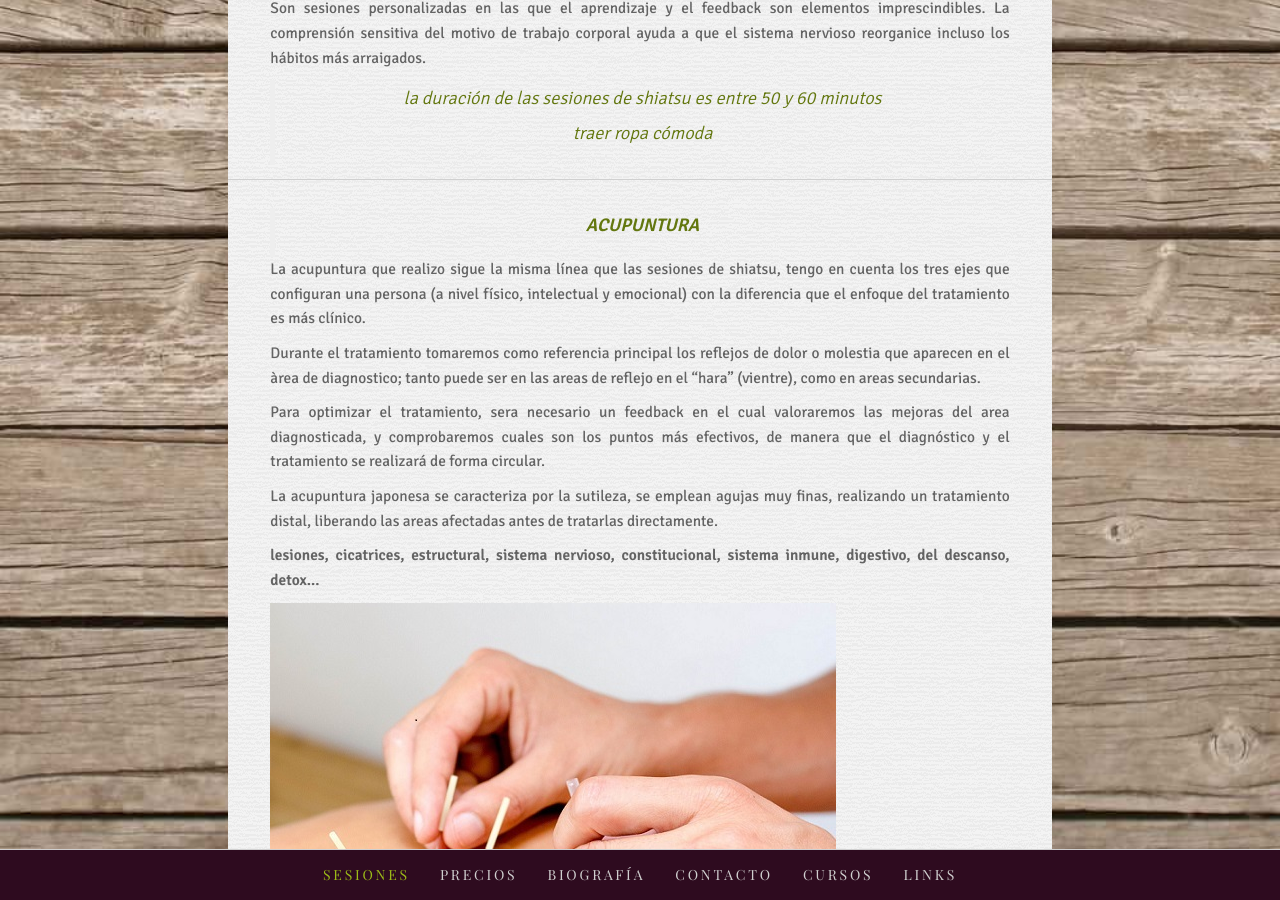
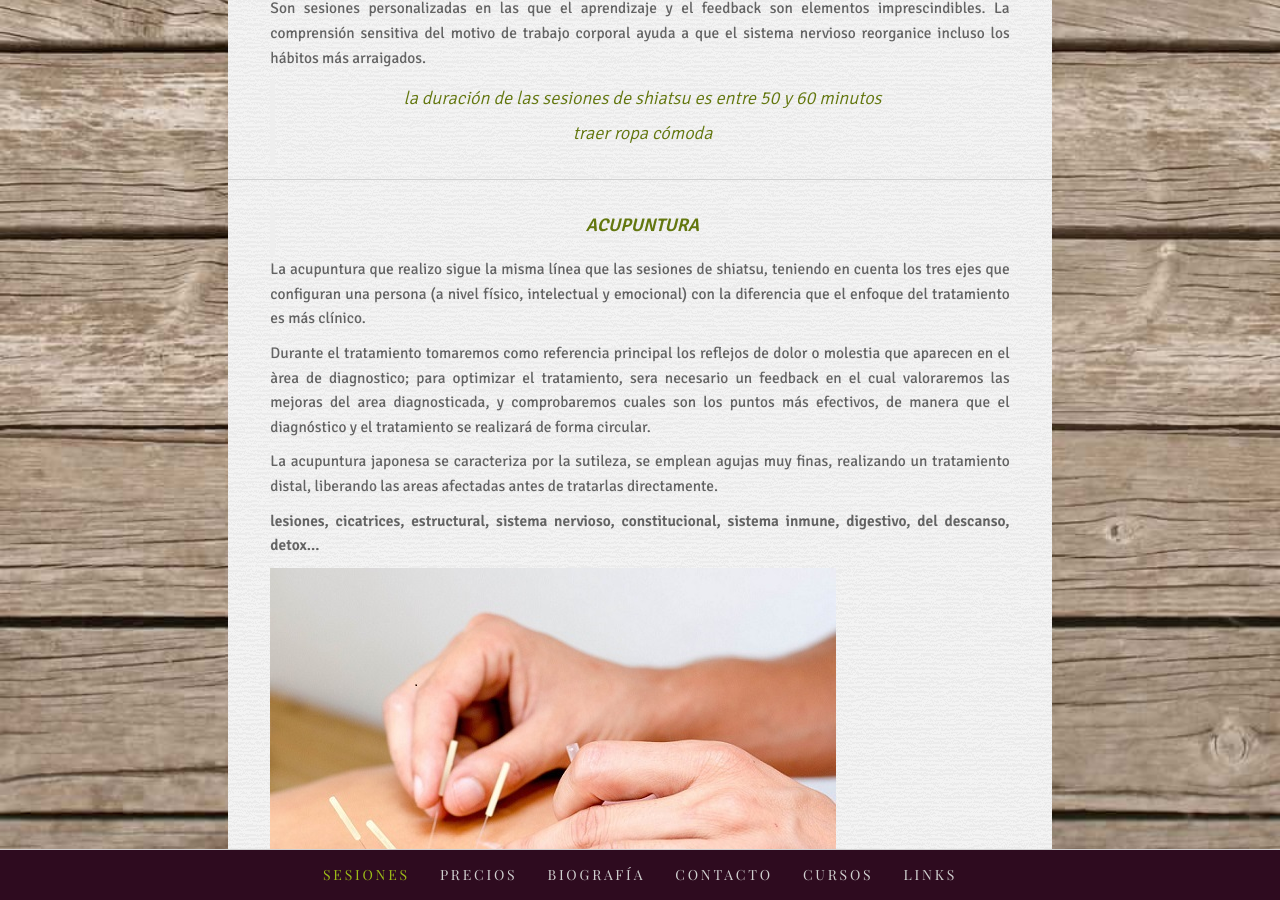
Before and after one commit to agustibr/shiatsu.nuriabelloc.com, a Jekyll site: the page built from es/1-sesiones.md, in a window 1280 px wide and 900 px high, scrolled down 997 px. Built offline with Jekyll 4.4.1, drawn with Linux system fonts in a browser that asks for light colours; some web fonts are replaced.

Commit message:
Updated 1-sesiones.md

```diff
--- a/es/1-sesiones.md
+++ b/es/1-sesiones.md
@@ -50,11 +50,9 @@
 
 > **ACUPUNTURA**
 
-La acupuntura que realizo sigue la misma línea que las sesiones de shiatsu, tengo en cuenta los tres ejes que configuran una persona (a nivel físico, intelectual y emocional) con la diferencia que el enfoque del tratamiento es más clínico.
+La acupuntura que realizo sigue la misma línea que las sesiones de shiatsu, teniendo en cuenta los tres ejes que configuran una persona (a nivel físico, intelectual y emocional) con la diferencia que el enfoque del tratamiento es más clínico.
 
-Durante el tratamiento tomaremos como referencia principal los reflejos de dolor o molestia que aparecen en el àrea de diagnostico; tanto puede ser en las areas de reflejo en el "hara" (vientre), como en areas secundarias.
-
-Para optimizar el tratamiento, sera necesario un feedback en el cual valoraremos las mejoras del area diagnosticada, y comprobaremos cuales son los puntos más efectivos, de manera que el diagnóstico y el tratamiento se realizará de forma circular.
+Durante el tratamiento tomaremos como referencia principal los reflejos de dolor o molestia que aparecen en el àrea de diagnostico; para optimizar el tratamiento, sera necesario un feedback en el cual valoraremos las mejoras del area diagnosticada, y comprobaremos cuales son los puntos más efectivos, de manera que el diagnóstico y el tratamiento se realizará de forma circular.
 
 La acupuntura japonesa se caracteriza por la sutileza, se emplean agujas muy finas, realizando un tratamiento distal, liberando las areas afectadas antes de tratarlas directamente.
 
```
